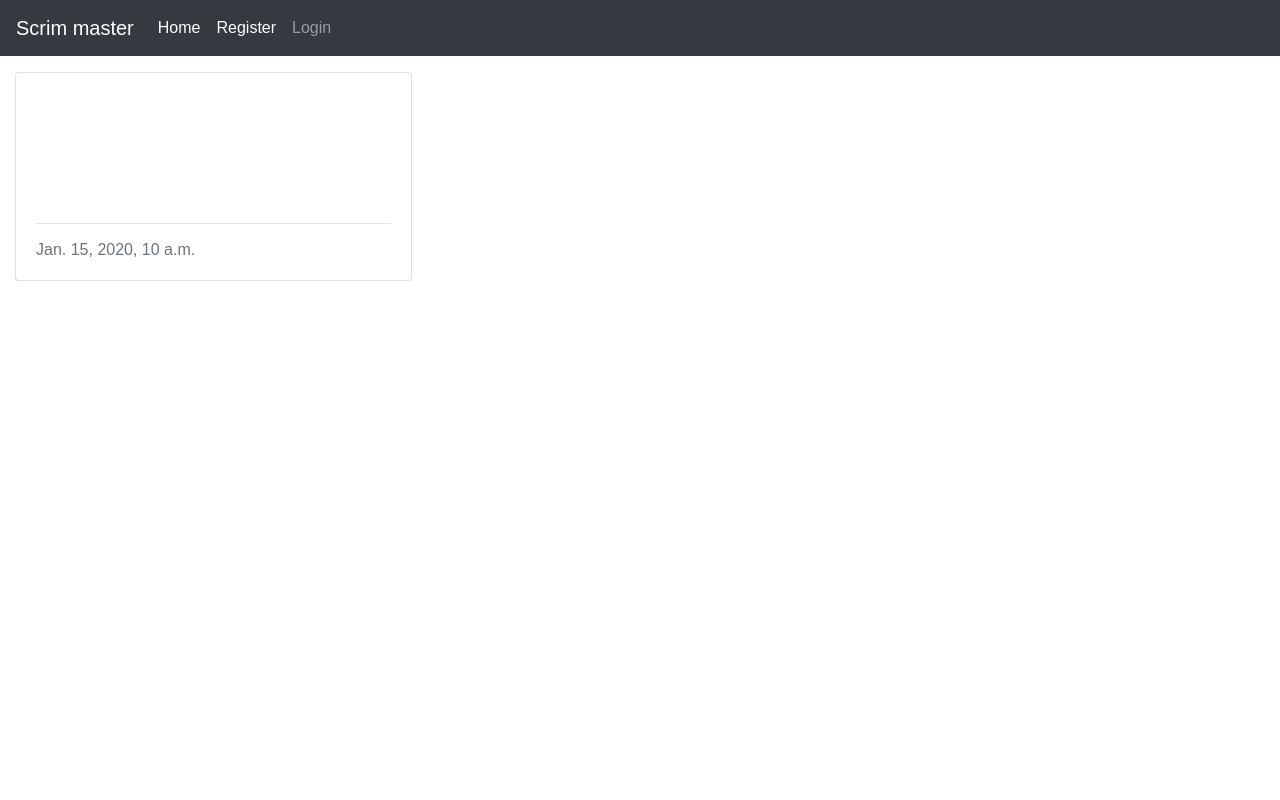
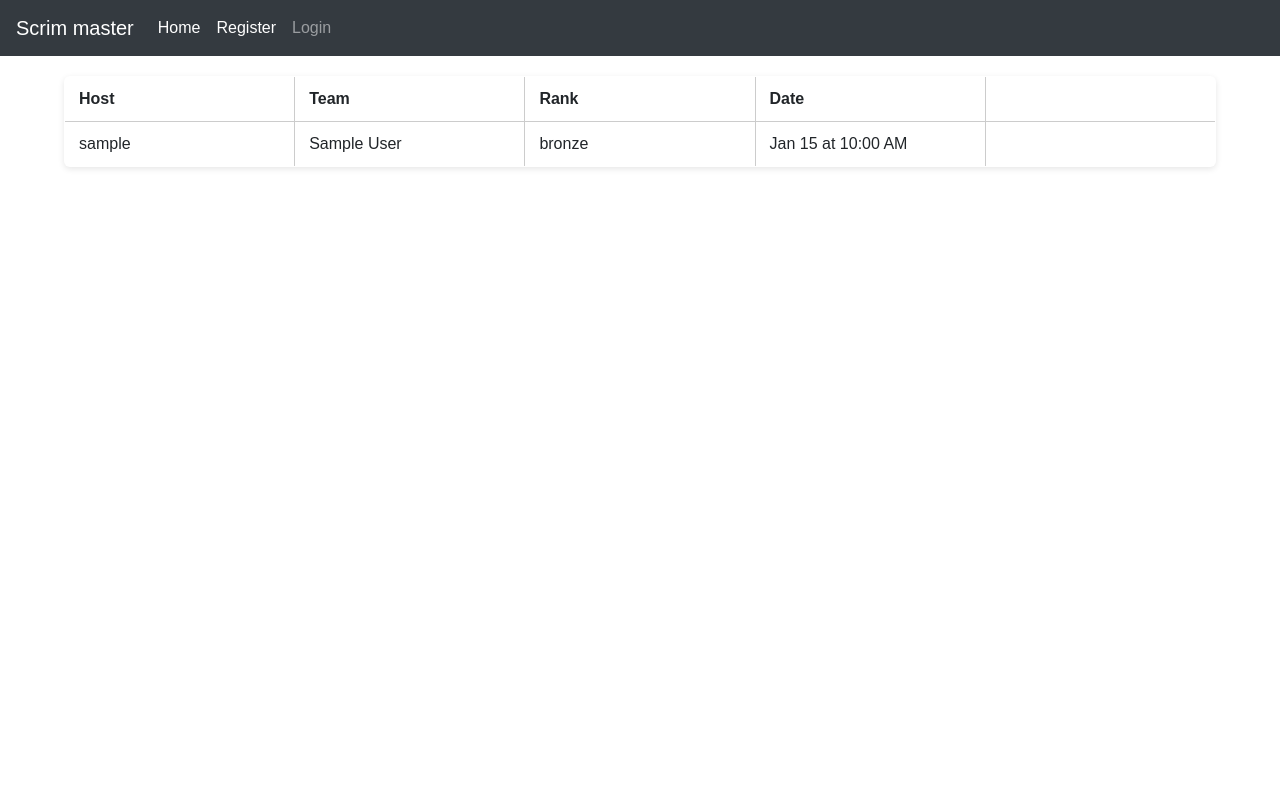
Before and after one commit to Howlerloud/scrims, a Django app: page / in a window 1280 px wide. Run offline with Django 4.2, Linux system fonts and the light colour scheme; tables that the repository leaves empty hold one stand-in row (values such as "Sample post"); some libraries are stand-ins or nearby versions.

Commit message:
Added userstat from db to a table Added css for table Added column for link to the match(LFG)

```diff
--- a/my_project/settings.py
+++ b/my_project/settings.py
@@ -29,7 +29,7 @@ TEMPLATES_DIR = os.path.join(BASE_DIR, 'templates')
 SECRET_KEY = os.environ.get("SECRET_KEY")
 
 # SECURITY WARNING: don't run with debug turned on in production!
-DEBUG = False
+DEBUG = True
 ALLOWED_HOSTS = ['.herokuapp.com', 'localhost', '127.0.0.1']
 
 
--- a/scrim/models.py
+++ b/scrim/models.py
@@ -70,6 +70,7 @@ class Userstat(models.Model):
         ('tank', 'Tank'),
     ]
 
+    team_name = models.CharField(max_length=30)
     role = models.CharField(max_length=30, choices=ROLE, default='dps')
     created_on = models.DateTimeField(auto_now_add=True)
     team_status = models.IntegerField(choices=ACTIVE, default=1)
--- a/scrim/urls.py
+++ b/scrim/urls.py
@@ -4,11 +4,11 @@ from django.urls import path, include
 
 
 urlpatterns = [
-    path('', views.PostList.as_view(), name='home'),
+    path('', views.UserList.as_view(), name='home'),
     path("accounts/", include("allauth.urls")),
     path('find/', views.FindView.as_view(), name='find'),
-    path('lfg/', views.LfgView.as_view(), name='lfg'),
-    path('<slug:slug>/', views.post_detail, name='post_detail'),
+    path("lfg/<slug:team_slug>/", views.LfgView.as_view(), name="lfg"),
+    # path('<slug:slug>/', views.post_detail, name='post_detail'),
 ]
 
 # path('admin/', admin.site.urls),
--- a/scrim/views.py
+++ b/scrim/views.py
@@ -1,13 +1,19 @@
 from django.shortcuts import render, get_object_or_404
 from django.views import generic
-from .models import Post
+from .models import Post, Userstat
 from django.views.generic import TemplateView
 
 
-class PostList(generic.ListView):
-    queryset = Post.objects.all()
+# class PostList(generic.ListView):
+#     queryset = Post.objects.all()
+#     template_name = "pages/index.html"
+#     paginate_by = 6
+
+
+class UserList(generic.ListView):
+    queryset = Userstat.objects.all()
     template_name = "pages/index.html"
-    paginate_by = 6
+    paginate_by = 10
 
 
 class FindView(TemplateView):
@@ -17,26 +23,35 @@ class FindView(TemplateView):
 class LfgView(TemplateView):
     template_name = "pages/lfg.html"
 
+    def get_context_data(self, **kwargs):
+        context = super().get_context_data(**kwargs)
+        team_slug = self.kwargs.get('team_slug')
 
-def post_detail(request, slug):
-    """
-    Display an individual :model:`pages.Post`.
+        userstat = get_object_or_404(Userstat, team_slug=team_slug)
+        context['userstat'] = userstat
 
-    **Context**
+        return context
 
-    ``post``
-        An instance of :model:`pages.Post`.
 
-    **Template:**
+# def post_detail(request, slug):
+#     """
+#     Display an individual :model:`pages.Post`.
 
-    :template:`pages/post_detail.html`
-    """
+#     **Context**
 
-    queryset = Post.objects.filter(status=1)
-    post = get_object_or_404(queryset, slug=slug)
+#     ``post``
+#         An instance of :model:`pages.Post`.
 
-    return render(
-        request,
-        "pages/post_detail.html",
-        {"post": post},
-    )
+#     **Template:**
+
+#     :template:`pages/post_detail.html`
+#     """
+
+#     queryset = Post.objects.filter(status=1)
+#     post = get_object_or_404(queryset, slug=slug)
+
+#     return render(
+#         request,
+#         "pages/post_detail.html",
+#         {"post": post},
+#     )
--- a/static/css/style.css
+++ b/static/css/style.css
@@ -6,7 +6,7 @@ html {
 }
 
 body {
-    color: #ffffff ;
+    color: #212529; ;
     background-color: #ffffff;
     width: 100%;
     height: 100%;
@@ -67,3 +67,31 @@ a {
     text-decoration: none;
     outline: none;
 }
+
+.zone {
+    color: #212529;
+}
+
+.gap {
+    margin: .5rem;
+}
+
+/* centers the whole table on the main page */
+.userstat-table {
+    width: 90%;
+    margin: 20px auto;
+    border-collapse: collapse;
+    font-family: Arial, sans-serif;
+    border: 1px solid #ddd;
+    box-shadow: 0 2px 6px rgba(0, 0, 0, 0.1);
+    border-radius: 6px;
+    overflow: hidden;
+}
+
+.userstat-table th,
+.userstat-table td {
+    width: 20%;
+    border: 1px solid #ccc;
+    padding: 10px 14px;
+    text-align: left;
+}
--- a/templates/pages/index.html
+++ b/templates/pages/index.html
@@ -2,40 +2,27 @@
 {% load static %}
 {% block content %}
 <!-- index.html content starts here -->
-<div class="container-fluid">
-    <div class="row">
-
-        <!-- Blog Entries Column -->
-        <div class="col-12 mt-3 left">
-            <div class="row">
-                {% for post in post_list %}
-                <div class="col-md-4">
-                    <div class="card mb-4">
-                        <div class="card-body">
-                            <div class="image-container">
-                                <div class="image-flash">
-                                    <p class="author">Author: {{ post.author }}</p>
-                                </div>
-                            </div>
-                            <a href="{% url 'post_detail' post.slug %}" class="post-link">
-                                <h2 class="card-title">{{ post.title }}</h2>
-                            </a>
-                            <p class="card-text ">{{ post.excerpt }}</p>
-                            <hr />
-                            <p class="card-text text-muted h6">{{ post.created_on}}
-                            </p>
-                        </div>
-                    </div>
-                </div>
-                {% if forloop.counter|divisibleby:3 %}
-            </div>
-            <div class="row">
-                {% endif %}
-                {% endfor %}
-
-            </div>
-        </div>
-    </div>
+<table class="userstat-table">
+    <thead>
+        <tr>
+            <th>Host</th>
+            <th>Team</th>
+            <th>Rank</th>
+            <th>Date</th>
+            </tr>
+    </thead>
+        {% for userstat in userstat_list %}
+            <tbody>
+                <tr>
+                    <td>{{ userstat.player }}</td>
+                    <td>{{ userstat.team_name }}</td>
+                    <td>{{ userstat.rank }}</td>
+                    <td>{{ userstat.created_on|date:"M d \a\\t g:i A" }}</td>
+                    <td></td>
+                </tr>
+            </tbody>
+        {% endfor %}
+</table>
     {% if is_paginated %}
     <nav aria-label="Page navigation">
         <ul class="pagination justify-content-center">
--- a/templates/pages/post_detail.html
+++ b/templates/pages/post_detail.html
@@ -1,4 +1,4 @@
-{% extends 'base.html' %} {% block content %}
+{% extends 'structure.html' %} {% block content %}
 {% load static %}
 
 <div class="masthead">
```
Also changed, not shown: templates/pages/lfg.html (+5 -49 lines), templates/pages/log.html (deleted, +0 -49 lines), db.sqlite3 (deleted), scrim/migrations/0001_initial.py, scrim/migrations/0002_post_updated_on.py (deleted), scrim/migrations/0003_alter_userstat_options_and_more.py (deleted).
